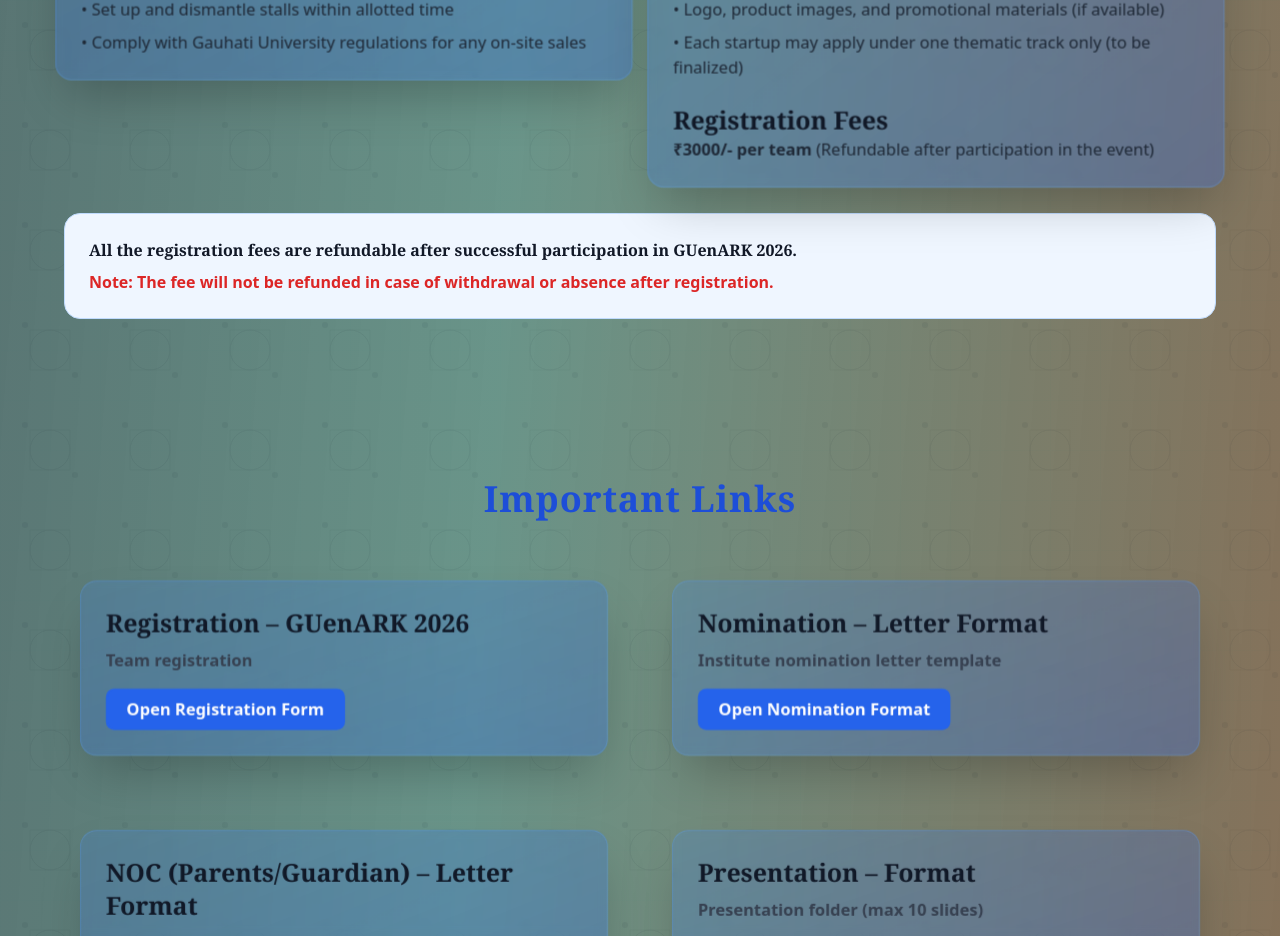
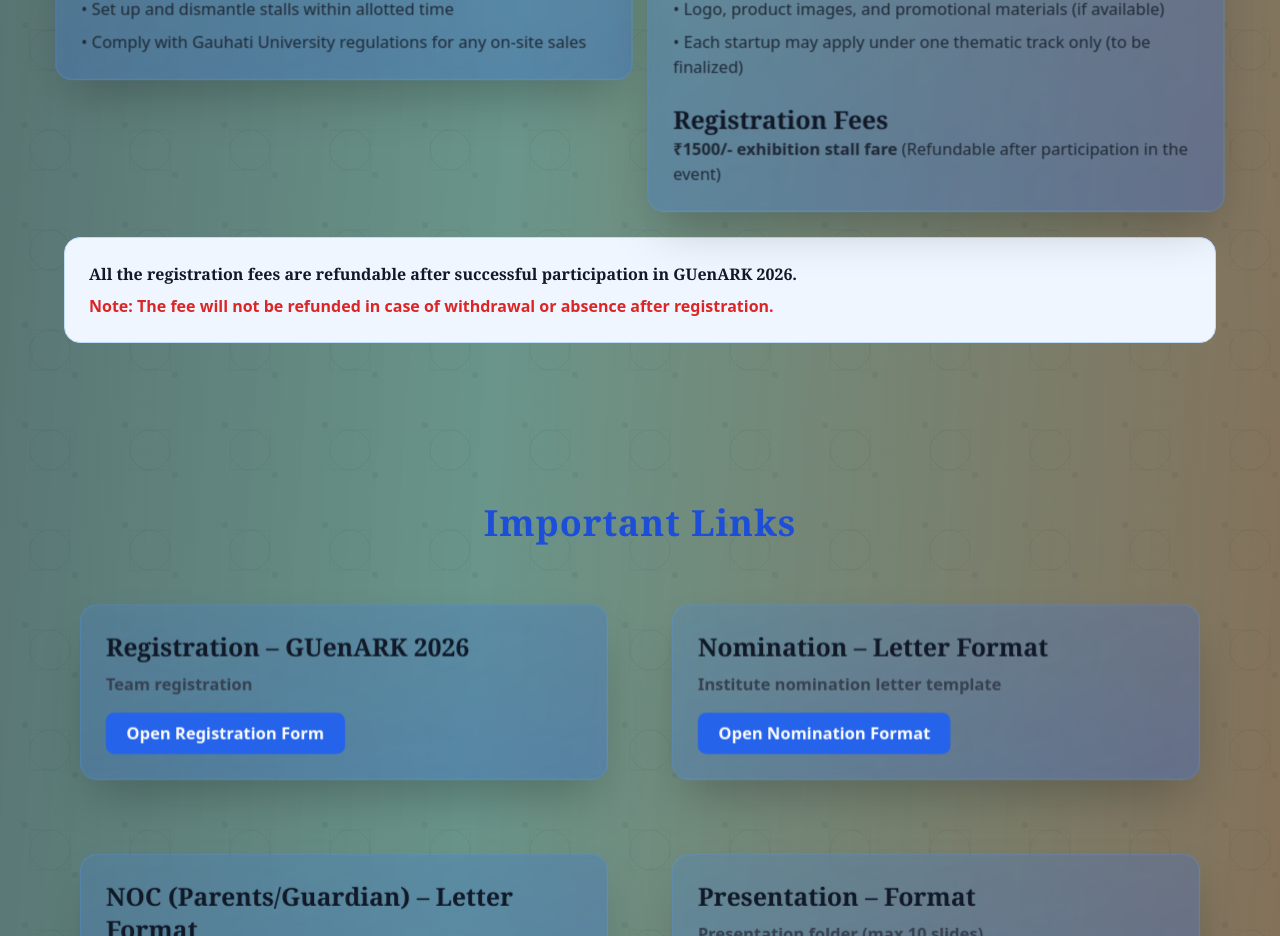
Before and after one commit to nagnitin/GU-SIH-1.0, a React (Vite) app: page / in a window 1280 px wide. Shown: the part 10600-11536 px from the top of the page. Built offline with nearby package versions, Linux system fonts and the light colour scheme.

Commit message:
Update exhibition stall fare to ₹1500/-

```diff
--- a/src/App.tsx
+++ b/src/App.tsx
@@ -1371,7 +1371,7 @@ function App() {
               </ul>
 
               <h3 className="text-2xl font-bold text-gray-900 font-serif mt-6">Registration Fees</h3>
-              <p className="text-gray-800 font-semibold">₹3000/- per team <span className="font-normal">(Refundable after participation in the event)</span></p>
+              <p className="text-gray-800 font-semibold">₹1500/- exhibition stall fare <span className="font-normal">(Refundable after participation in the event)</span></p>
             </ThreeDCard>
           </div>
           <div className="mt-8 bg-blue-50 rounded-2xl border border-blue-200 p-6">
@@ -1622,7 +1622,7 @@ function App() {
                   <div>
                     <h4 className="font-semibold text-gray-800 mb-1">Fees:</h4>
                     <p className="text-gray-700">
-                      ₹3000/- exhibition stall fare (refundable)
+                      ₹1500/- exhibition stall fare (refundable)
                     </p>
                   </div>
                 </div>
```
